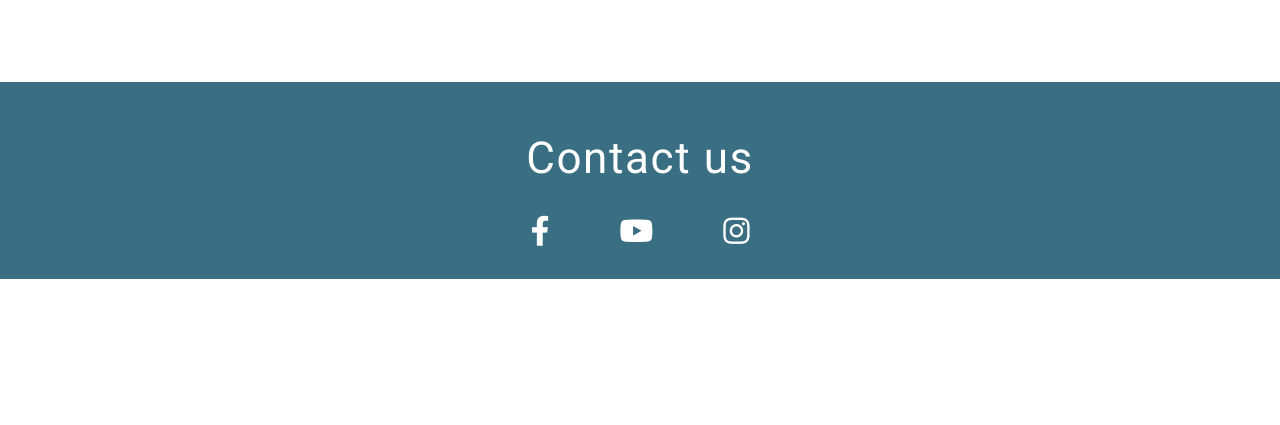
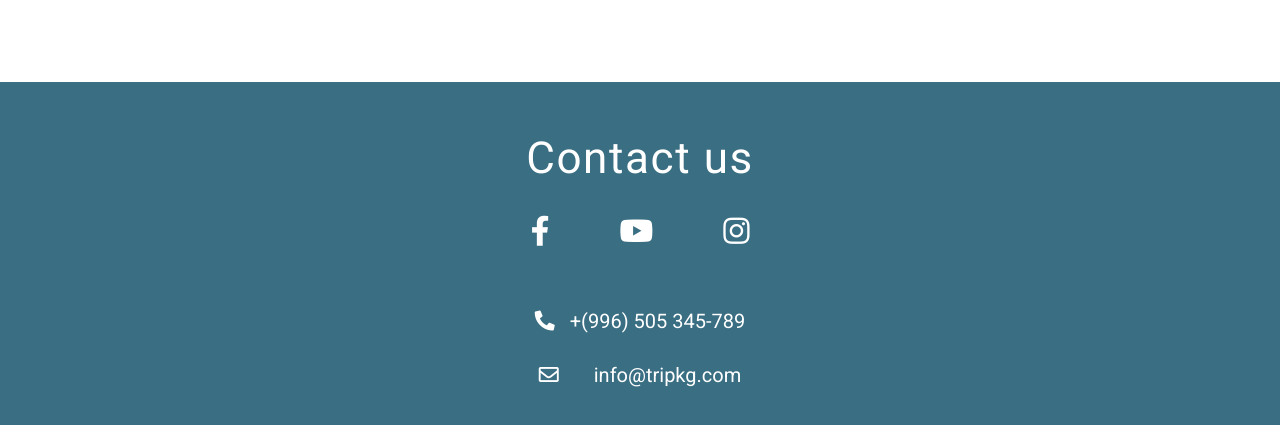
Before and after one commit to tatysheva/Tripkg, a website built with Parcel: page index.html in a window 1280 px wide. Shown: the part 2819-3244 px from the top of the page. Before the commit the page ends 3098 px from the top, so only its background shows below. Built offline with nearby package versions, Linux system fonts and the light colour scheme.

Commit message:
contacts added

```diff
--- a/css/style.scss
+++ b/css/style.scss
@@ -203,11 +203,11 @@ video {
 .contact {
   background: $bgColor;
   color: #ffffff;
-  padding-top: 50px;
+  padding: 50px 0 20px;
+  text-align: center;
 }
 
 .contact-title {
-  text-align: center;
   letter-spacing: 1.6px;
   font-size: 44px;
   font-weight: 300;
@@ -216,6 +216,7 @@ video {
 .social-network {
   display: flex;
   justify-content: center;
+  padding-bottom: 30px;
 }
 
 .contact-list {
@@ -238,3 +239,21 @@ video {
     }
   }
 }
+
+.contact-item {
+  font-size: 20px;
+  padding-bottom: 30px;
+  a {
+    text-decoration: none;
+    color: #ffffff;
+  }
+  &:hover {
+    text-decoration: underline;
+  }
+  .fas {
+    padding-right: 10px;
+  }
+  .far {
+    padding-right: 30px;
+  }
+}
--- a/index.html
+++ b/index.html
@@ -172,13 +172,18 @@
         <div class="contact">
             <div class="container">
                 <h2 class="contact-title">Contact us</h2>
-               <div class="social-network">
-                <ul class="contact-list">
-                    <li class="contact-list__item"><a href="" class="facebook"><i class="fab fa-facebook-f"></i></a></li>
-                    <li class="contact-list__item"><a href="" class="facebook"><i class="fab fa-youtube"></i></a></li>
-                    <li class="contact-list__item"><a href="" class="facebook"><i class="fab fa-instagram"></i></a></li>
-                </ul>
-               </div>
+                <div class="social-network">
+                    <ul class="contact-list">
+                        <li class="contact-list__item"><a href="" class="facebook"><i class="fab fa-facebook-f"></i></a>
+                        </li>
+                        <li class="contact-list__item"><a href="" class="facebook"><i class="fab fa-youtube"></i></a>
+                        </li>
+                        <li class="contact-list__item"><a href="" class="facebook"><i class="fab fa-instagram"></i></a>
+                        </li>
+                    </ul>
+                </div>
+                <p class="contact-item"><a href=""><i class="fas fa-phone-alt"></i> +(996) 505 345-789</a><br></p class="contact-phone">
+                <p class="contact-item"><a href=""><i class="far fa-envelope"></i> info@tripkg.com</a></p>
             </div>
         </div>
     </section>
```
